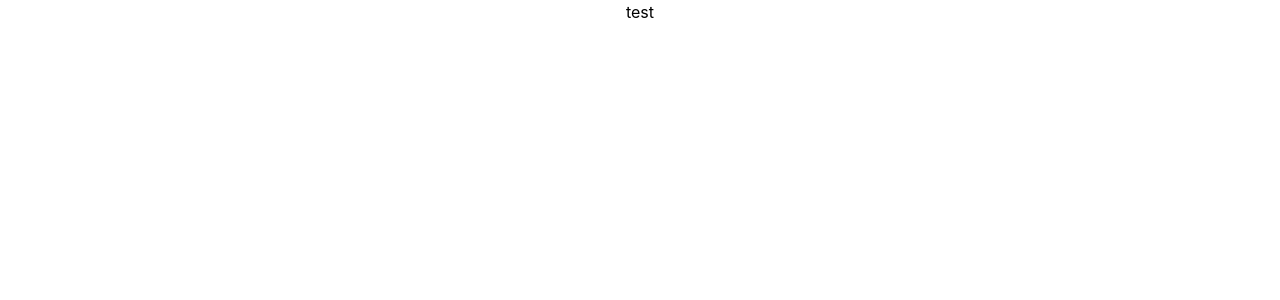
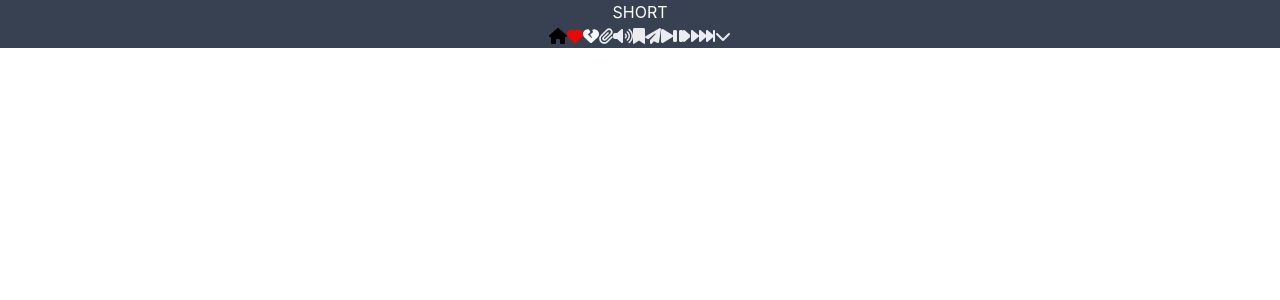
Before and after one commit to MeTubeCoding/MeTube, a React (Create React App) app: page / in a window 1280 px wide. Shown: the top 300 px of the page. Built offline with nearby package versions, Linux system fonts and the light colour scheme.

Commit message:
pushhooooo

```diff
--- a/src/App.tsx
+++ b/src/App.tsx
@@ -1,5 +1,9 @@
-// import React from 'react';
-import './App.css';
+import React from 'react';
+import './App.css'
+import {FontAwesomeIcon} from '@fortawesome/react-fontawesome';
+import {faHome, faHeart, faHeartBroken, faPaperclip, faVolumeUp, faBookmark, faPaperPlane, faPlay, faPause, faForward, faForwardFast} from '@fortawesome/free-solid-svg-icons';
+import {faChevronDown} from '@fortawesome/free-solid-svg-icons';
+
 
 // import composant  :
 console.log("me voit tu ?")
@@ -8,18 +12,31 @@ let test = document.getElementById("test");
 
 test?.addEventListener("click",()=>{
   fetch('http://localhost:5600/demo')
-    // .then(response => response.text())
-    // .then(data => console.log(data))
-    // .catch(error => console.error(error));
+    .then(response => response.text())
+    .then(data => console.log(data))
+    .catch(error => console.error(error));
 });
 
 
 function App() {
   return (
-    <div className="App">
-      <div>test</div>
+    <div className='App bg-gray-700 display:flex align-items:space-between'>
+      <h1 className="short text-white">SHORT</h1>
+        <FontAwesomeIcon icon={faHome} />
+        <FontAwesomeIcon icon={faHeart} style={{color: "#e70808",}} />
+        <FontAwesomeIcon icon={faHeartBroken} style={{color: "#f9fafb",}} />
+        <FontAwesomeIcon icon={faPaperclip} style={{color: "#ebecf0",}} />
+        <FontAwesomeIcon icon={faVolumeUp} style={{color: "#ebecf0",}} />
+        <FontAwesomeIcon icon={faBookmark} style={{color: "#ebecf0",}} />
+        <FontAwesomeIcon icon={faPaperPlane} style={{color: "#ebecf0",}} />
+        <FontAwesomeIcon icon={faPlay} style={{color: "#ebecf0",}} />
+        <FontAwesomeIcon icon={faPause} style={{color: "#ebecf0",}} />
+        <FontAwesomeIcon icon={faForward} style={{color: "#ebecf0",}} />
+        <FontAwesomeIcon icon={faForwardFast} style={{color: "#ebecf0",}} />
+        <FontAwesomeIcon icon={faChevronDown} style={{color: "#ebecf0",}} />
     </div>
   )
 }
 
+
 export default App;
```
Also changed, not shown: package.json (+6 -1 lines), 1 other file (tests, documents, lock files or other folders).
